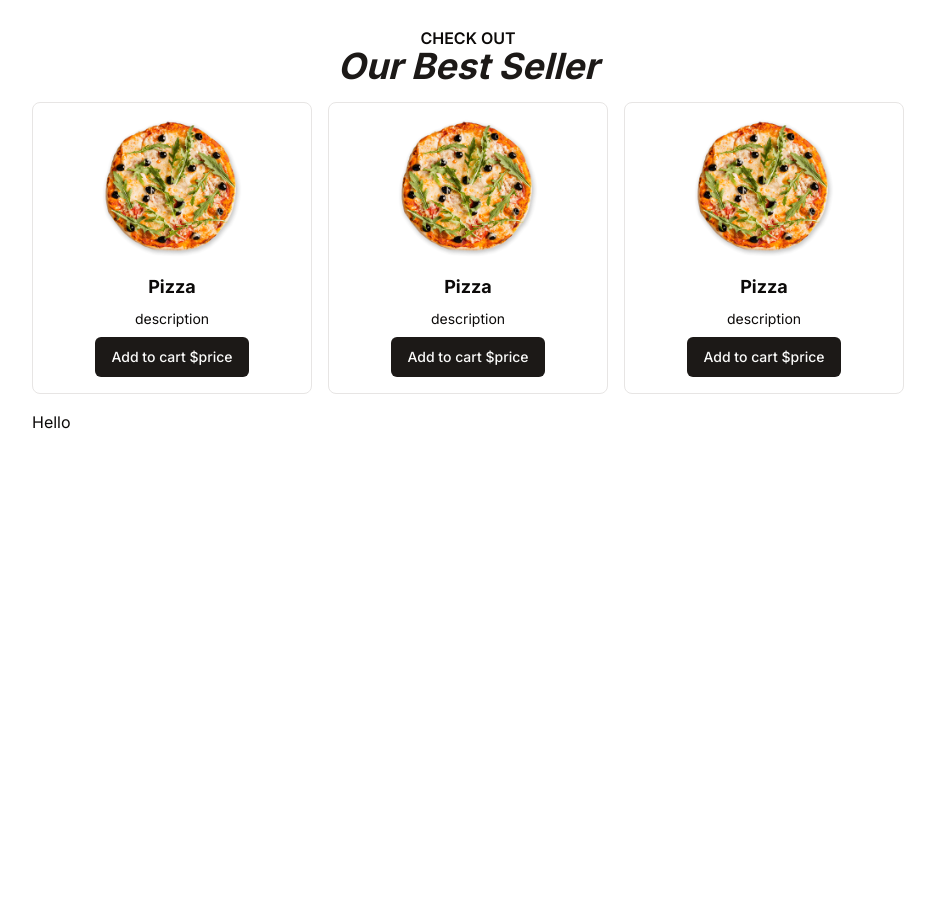
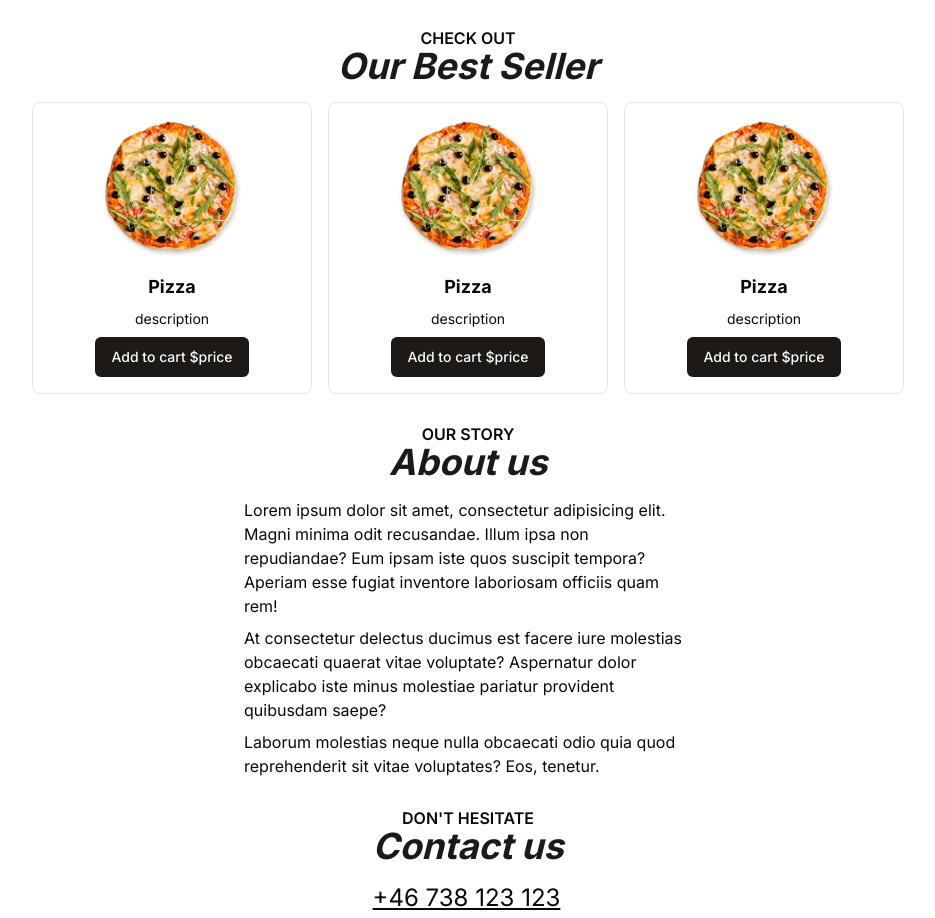
Before and after one commit to nvtai040502/food-ordering, a Next.js app: page / in a window 1280 px wide. Shown: the part 334-1252 px from the top of the page, without its empty margins (172-1107 px from the left). Before the commit the page ends 800 px from the top, so only its background shows below. Built offline with nearby package versions, Linux system fonts and the light colour scheme; no server answers.

Commit message:
Home Page Front End

```diff
--- a/app/page.tsx
+++ b/app/page.tsx
@@ -1,20 +1,26 @@
-import Header from "@/components/header";
-import HomeMenu from "@/components/home-menu";
+import HomeMenu from "@/components/home-page/home-menu";
+import HomeHeader from "@/components/home-page/header";
 import Navbar from "@/components/navbar";
+import HomeAboutUs from "@/components/home-page/about-us";
+import HoneContactUs from "@/components/home-page/contact-us";
 
 export default function Home() {
   return (
     <div className=" max-w-4xl p-3 mx-auto">
+
       <div className="flex flex-col gap-8">
+
         <Navbar />
+        <HomeHeader />
 
-        <Header />
+        <div className="flex flex-col gap-8 items-center justify-center">
 
-        <HomeMenu />
+          <HomeMenu />
+          <HomeAboutUs />
+          <HoneContactUs />
 
+        </div>
       </div>
-
-
     </div>
   )
 }
--- a/components/home-menu.tsx
+++ /dev/null
@@ -1,30 +0,0 @@
-import MenuCard from "./menu-card";
-
-const HomeMenu = () => {
-  return (
-    <div className="flex flex-col gap-4">
-
-      <div className="flex flex-col justify-center items-center">
-        <h3 className="uppercase font-semibold leading-4">
-          check out
-        </h3>
-        <h2 className="text-primary font-bold text-4xl italic">
-          Our Best Seller
-        </h2>
-      </div>
-
-      <div className=" grid grid-cols-3 gap-x-4">
-        <MenuCard />
-        <MenuCard />
-        <MenuCard />
-      </div>
-
-      <div>
-        Hello
-      </div>
-
-    </div>
-   );
-}
-
-export default HomeMenu;
--- /dev/null
+++ b/components/home-page/about-us.tsx
@@ -0,0 +1,22 @@
+import SectionHeader from "./section-header";
+
+const HomeAboutUs = () => {
+  return (
+    <div className="flex flex-col gap-4">
+      <SectionHeader
+        subHeader={'Our story'}
+        mainHeader={'About us'}
+      />
+
+      <div className="max-w-md flex flex-col gap-2">
+        <p>
+          Lorem ipsum dolor sit amet, consectetur adipisicing elit. Magni minima odit recusandae. Illum ipsa non repudiandae? Eum ipsam iste quos suscipit tempora? Aperiam esse fugiat inventore laboriosam officiis quam rem!
+        </p>
+        <p>At consectetur delectus ducimus est facere iure molestias obcaecati quaerat vitae voluptate? Aspernatur dolor explicabo iste minus molestiae pariatur provident quibusdam saepe?</p>
+        <p>Laborum molestias neque nulla obcaecati odio quia quod reprehenderit sit vitae voluptates? Eos, tenetur.</p>
+      </div>
+    </div>
+   );
+}
+
+export default HomeAboutUs;
--- /dev/null
+++ b/components/home-page/contact-us.tsx
@@ -0,0 +1,17 @@
+import SectionHeader from "./section-header";
+
+const HoneContactUs = () => {
+  return (
+    <div className="flex flex-col gap-4">
+      <SectionHeader
+        subHeader={'Don\'t hesitate'}
+        mainHeader={'Contact us'}
+      />
+      <a className="text-2xl underline" href="tel:+46738123123">
+        +46 738 123 123
+      </a>
+    </div>
+   );
+}
+
+export default HoneContactUs;
--- a/components/header.tsx
+++ b/components/home-page/header.tsx
@@ -1,8 +1,8 @@
 import Image from "next/image";
-import { Button } from "./ui/button";
+import { Button } from "../ui/button";
 import { ArrowRightCircle } from "lucide-react";
 
-const Header = () => {
+const HomeHeader = () => {
   return (
     <div className="grid grid-cols-2">
 
@@ -42,4 +42,4 @@ const Header = () => {
    );
 }
 
-export default Header;
+export default HomeHeader;
--- /dev/null
+++ b/components/home-page/home-menu.tsx
@@ -0,0 +1,25 @@
+import MenuCard from "../menu-card";
+import SectionHeader from "./section-header";
+
+const HomeMenu = () => {
+  return (
+    <div className="flex flex-col gap-4 w-full">
+
+      <div className="flex flex-col justify-center items-center">
+        <SectionHeader
+          subHeader="Check out"
+          mainHeader="Our Best Seller"
+        />
+      </div>
+
+      <div className=" grid grid-cols-3 gap-x-4 w-full">
+        <MenuCard />
+        <MenuCard />
+        <MenuCard />
+      </div>
+
+    </div>
+   );
+}
+
+export default HomeMenu;
--- /dev/null
+++ b/components/home-page/section-header.tsx
@@ -0,0 +1,12 @@
+export default function SectionHeader({subHeader,mainHeader}:{subHeader:string, mainHeader: string}) {
+  return (
+    <div className="flex flex-col justify-center items-center">
+      <h3 className="uppercase font-semibold leading-4">
+        {subHeader}
+      </h3>
+      <h2 className="text-primary font-bold text-4xl italic">
+        {mainHeader}
+      </h2>
+    </div>
+  );
+}
```
